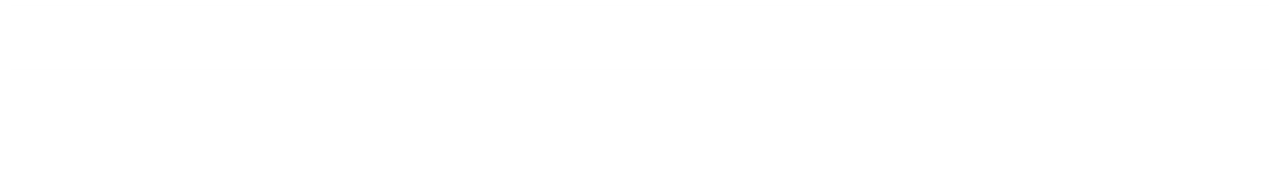
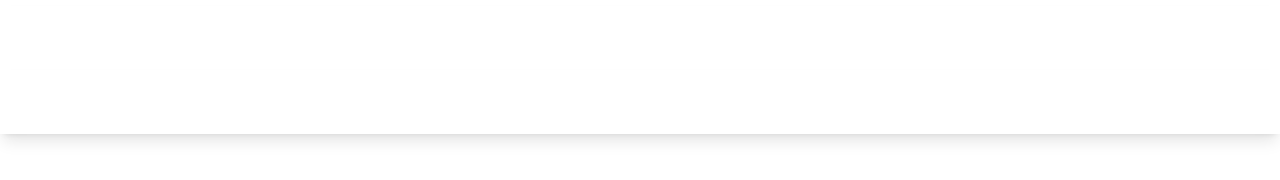
Before and after one commit to bayejidhawlader/our-active-school-08, a React (Create React App) app: page / in a window 1280 px wide. Shown: the part 1077-1257 px from the top of the page. Before the commit the page ends 1211 px from the top, so only its background shows below. Built offline with nearby package versions, Linux system fonts and the light colour scheme.

Commit message:
fix Q & A

```diff
--- a/src/components/Footer/Footer.js
+++ b/src/components/Footer/Footer.js
@@ -2,7 +2,7 @@
 
 const Footer = () => {
     return (
-        <div className='text-white'>
+        <div className='text-white mb-16'>
             <h1 className='text-4xl text-center my-8 font-bold '>Some Faq & Answers</h1>
 
             {/* 01 */}
@@ -20,10 +20,10 @@
             <div className='collapse shadow-lg'>
                 <input type="checkbox" className='peer'/>
                 <div className='collapse-title bg-base-100 shadow-lg text-center'>
-                    <h1 className='text-2xl'>How does react work?</h1>
+                    <h1 className='text-2xl'>What are the differences between props and state?</h1>
                 </div>
                 <div className='collapse-content  '>
-                    <p>React.js is generally thought of as the view layer in an application. You might have used library like Handlebars, or jQuery in the past. Just as jQuery manipulates UI elements, or Handlebars templates are inserted onto the page, React components change what the user sees. React render the data to the UI, so we pass it to a React component which handles the job of getting the HTML into the page.</p>
+                    <p>Props are used to pass data from one component to another. The state is a local data storage that is local to the component only and cannot be passed to other components.</p>
                 </div>
             </div>
 
@@ -31,10 +31,14 @@
             <div className='collapse shadow-lg'>
                 <input type="checkbox" className='peer'/>
                 <div className='collapse-title bg-base-100 shadow-lg text-center'>
-                    <h1 className='text-2xl'>How does react work?</h1>
+                    <h1 className='text-2xl'>Where useEffect use without data load?</h1>
                 </div>
                 <div className='collapse-content  '>
-                    <p>React.js is generally thought of as the view layer in an application. You might have used library like Handlebars, or jQuery in the past. Just as jQuery manipulates UI elements, or Handlebars templates are inserted onto the page, React components change what the user sees. React render the data to the UI, so we pass it to a React component which handles the job of getting the HTML into the page.</p>
+                    <p>Understanding how the useEffect Hook works is one of the most important concepts for mastering React today. If you have been working with React for several years, it is especially crucial to understand how working with useEffect differs from working with the lifecycle methods of class-based components. In fact, it is a wholesale shift in mindset!</p>
+
+                    <h1 className='text-1xl text-red-600'>What are effects, really? Examples are:</h1> <p><small>1. Fetching data
+                        2. Reading from local storage
+                        3. Registering and deregistering event listeners</small></p>
                 </div>
             </div>
         </div>
```
